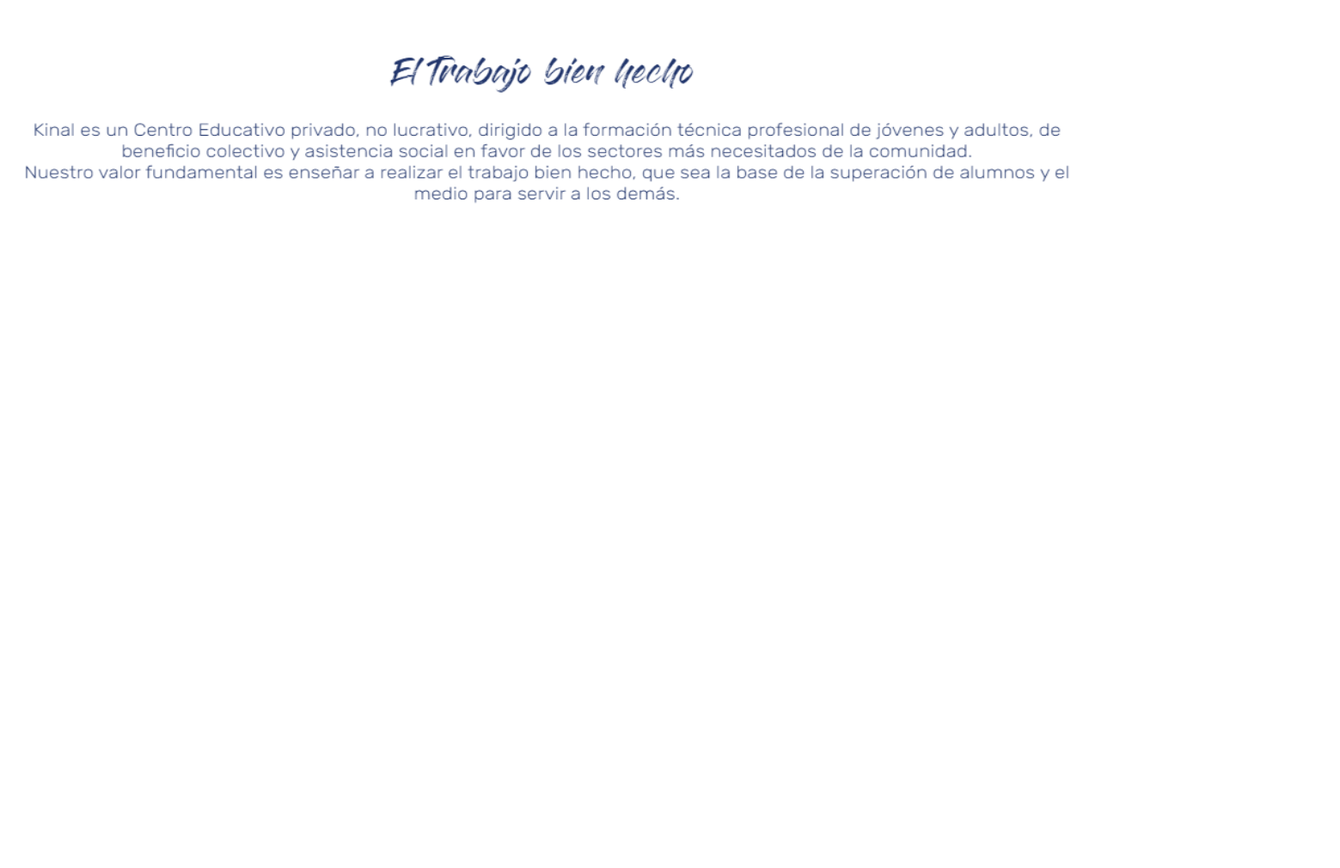
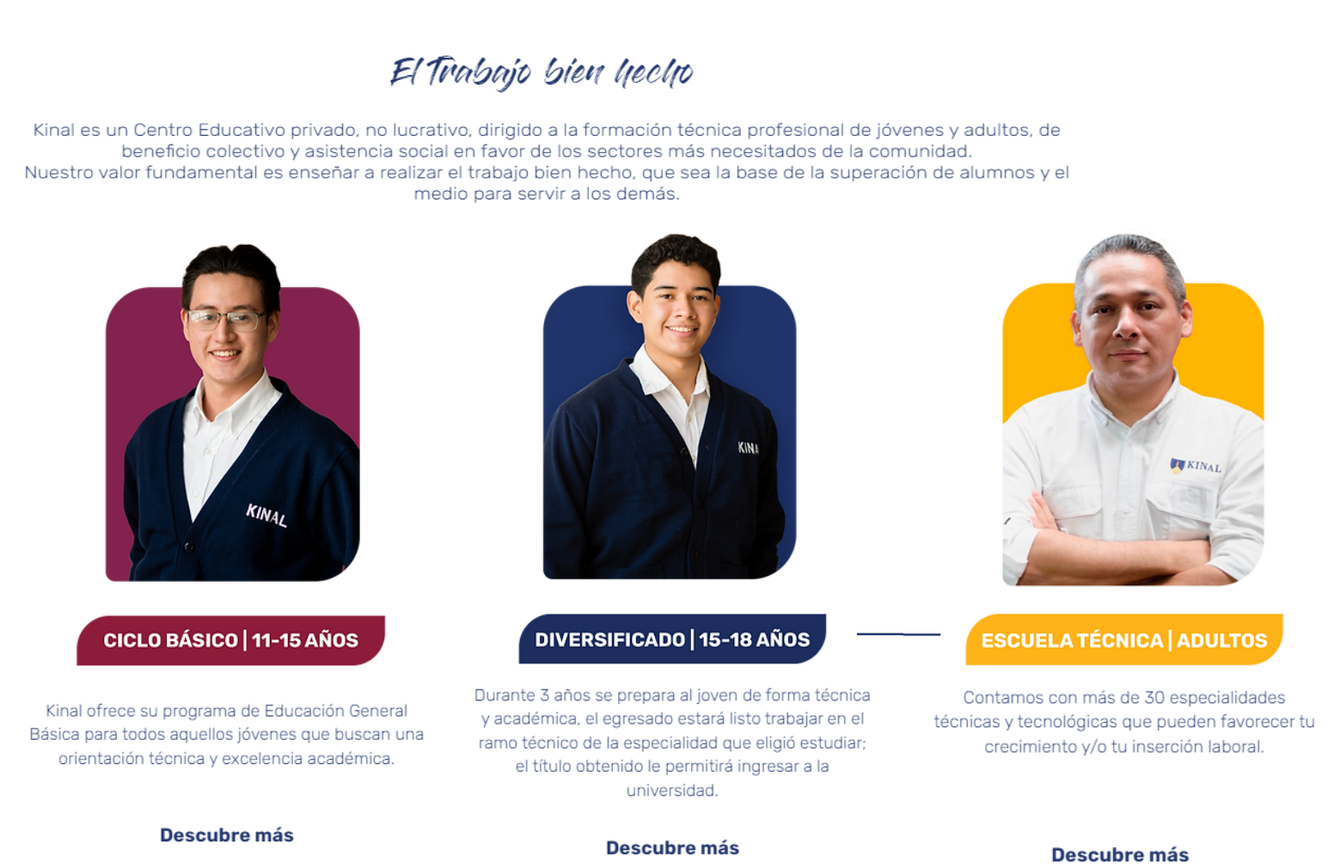
Before and after one commit to amax2019189/Taller_Laboratorio_1, a plain HTML site: page assets/PAGES/pagina.html in a window 1280 px wide. Shown: the part 760-1770 px from the top of the page at 86% size, 1559 px wide, since content can reach past the window. Before the commit the page ends 1020 px from the top, so only its background shows below. Drawn offline with Linux system fonts and the light colour scheme.

Commit message:
Se termino el proyecto y se carga todo lo necesario para la entrega

```diff
--- a/assets/PAGES/pagina.html
+++ b/assets/PAGES/pagina.html
@@ -69,6 +69,14 @@
         <div class="contenedor-seccion">
             <img src="/assets/RESOURCES/IMG/Foto1.png" alt="">
         </div>
+
+        <div class="separadores">
+            <img class="medidas" src="/assets/RESOURCES/IMG/basicos.png" alt="">
+
+            <img class="medidas" src="/assets/RESOURCES/IMG/diversificado.png" alt="">
+
+            <img class="medidas" src="/assets/RESOURCES/IMG/tecnica.png" alt="">
+        </div>
     </section>
 
     <script src="/assets/SCRIPTS/logicaKinalNew.js"></script>
--- a/assets/STYLES/styleKinalNew.css
+++ b/assets/STYLES/styleKinalNew.css
@@ -89,9 +89,23 @@
 }
 
 /*Estilo Info*/
+.separadores{
+    display: flex;
+    flex-direction: row;
+    justify-content: space-around;
+    align-items: center;
+}
+
 .info .contenedor-seccion{
     background-color: white;
     height: 30vh;
     padding: 10px;
     margin: auto;
 }
+
+.info .separadores{
+    width: 1500px;
+    height: 750px;
+    margin: 0 10px;
+    text-align: center;
+}
```
Also changed, not shown: assets/RESOURCES/IMG/basicos.png (added), assets/RESOURCES/IMG/diversificado.png (added), assets/RESOURCES/IMG/personaje1.webp (deleted), assets/RESOURCES/IMG/personaje2.webp (deleted), assets/RESOURCES/IMG/personaje3.webp (deleted), assets/RESOURCES/IMG/tecnica.png (added), assets/RESOURCES/IMG/titulo1.webp (deleted), assets/RESOURCES/IMG/titulo2.webp (deleted), assets/RESOURCES/IMG/titulo3.webp (deleted), 1 other file.
